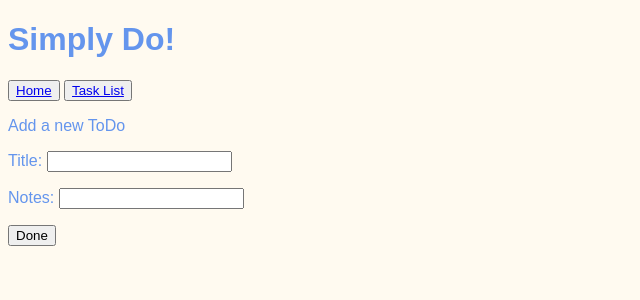
After one commit to afshineffati/flask_todo, a Flask app: page /add_todo in a window 1280 px wide. The commit adds this page. Shown: the top 300 px of the page, without its empty margins (0-640 px from the left). Run offline with Flask 2, Linux system fonts and the light colour scheme.

Commit message:
todo web app

```diff
--- a/app.py
+++ b/app.py
@@ -1,17 +1,69 @@
-from flask import Flask, render_template, abort
-from model import db
+from flask import Flask, render_template, abort, jsonify, request, redirect, url_for
+from model import db, save_db
 
 app = Flask(__name__)
 
 
 @app.route("/")
 def home():
-    return render_template("home.html")
+    return render_template(
+        "home.html")
 
-@app.route("/todo/<int:index>")
-def todos(index):
+
+@app.route("/todos")
+def todos():
+    return render_template("todo_list.html",
+                           todos=db)
+
+@app.route("/todos/<int:index>")
+def todo_view(index):
     try:
         todo = db[index]
-        return render_template("todo.html", todo=todo, index=index)
+        return render_template("todo_view.html",
+                            todo=todo,
+                            index=index,
+                            max_index=len(db)-1)
     except IndexError:
         abort(404)
+
+
+@app.route('/add_todo', methods=["GET", "POST"])
+def add_todo():
+    if request.method == "POST":    #user has submitted data and we have to process it
+        todo = {"Title":request.form['title'],
+                "Notes":request.form['notes']}
+        db.append(todo)
+        save_db()
+        return redirect(url_for('todo_view', index=len(db)-1))
+    else:           #when user first visits this page, it would be GET
+        return render_template("add_todo.html")
+
+
+@app.route("/remove_todo/<int:index>", methods=["GET", "POST"])
+def remove_todo(index):
+    try:
+        if request.method == "POST":
+            db.pop(index)
+            save_db()
+            return redirect(url_for('todos'))
+        else:
+            return render_template("remove_todo.html",
+                                    todo=db[index])
+    except IndexError:
+        abort(404)
+
+
+
+
+
+@app.route("/api/todos")
+def api_todos():
+    return jsonify(db)
+
+
+@app.route("/api/todos/<int:index>")
+def api_todo_view(index):
+    try:
+        return db[index]
+    except IndexError:
+        abort(404)
--- /dev/null
+++ b/static/styles.css
@@ -0,0 +1,5 @@
+body {
+    font-family: sans-serif;
+    color: cornflowerblue;
+    background-color: floralwhite;
+}
--- /dev/null
+++ b/templates/add_todo.html
@@ -0,0 +1,18 @@
+{% extends "base.html" %}
+
+{% block title %}Add Task{% endblock %}
+
+{% block content %}
+    <p>Add a new ToDo</p>
+    <form method="post">
+        <p>
+            Title:
+            <input type="text" name="title">
+        </p>
+        <p>
+            Notes:
+            <input type="text" name="notes">
+        </p>
+        <button type="submit">Done</button>
+    </form>
+{% endblock %}
--- /dev/null
+++ b/templates/base.html
@@ -0,0 +1,15 @@
+<!DOCTYPE html>
+<html lamg="en">
+<head>
+    <meta charset='UTF-8'>
+    <title>{% block title %}{% endblock %}</title>
+    <link rel="stylesheet" href="{{ url_for('static', filename='styles.css') }}">
+</head>
+<body>
+    <h1>Simply Do!</h1>
+    <button><a href="{{ url_for('home') }}">Home</a></button>
+    <button><a href="{{ url_for('todos') }}">Task List</a></button>
+    {% block content %}
+    {% endblock %}
+</body>
+</html>
--- a/todo_db.json
+++ b/todo_db.json
@@ -1,14 +1 @@
-[
-    {
-      "Title": "Call Mom",
-      "Notes": ""
-    },
-    {
-      "Title": "Pay bills",
-      "Notes": "water and hydro"
-    },
-    {
-      "Title": "Dr appointment",
-      "Notes": "Saturday at noon"
-    }
-  ]
+[{"Title": "Dr appointment", "Notes": "Saturday at noon"}, {"Title": "Call Mom", "Notes": "fix her laptop"}, {"Title": "pay bills", "Notes": "due Saturday"}, {"Title": "buy eggs", "Notes": ""}]
```
Also changed, not shown: templates/home.html (+4 -11 lines), templates/remove_todo.html (added, +16 -0 lines), templates/todo.html (deleted, +0 -24 lines), templates/todo_list.html (added, +17 -0 lines), templates/todo_view.html (added, +25 -0 lines), 1 other file.
